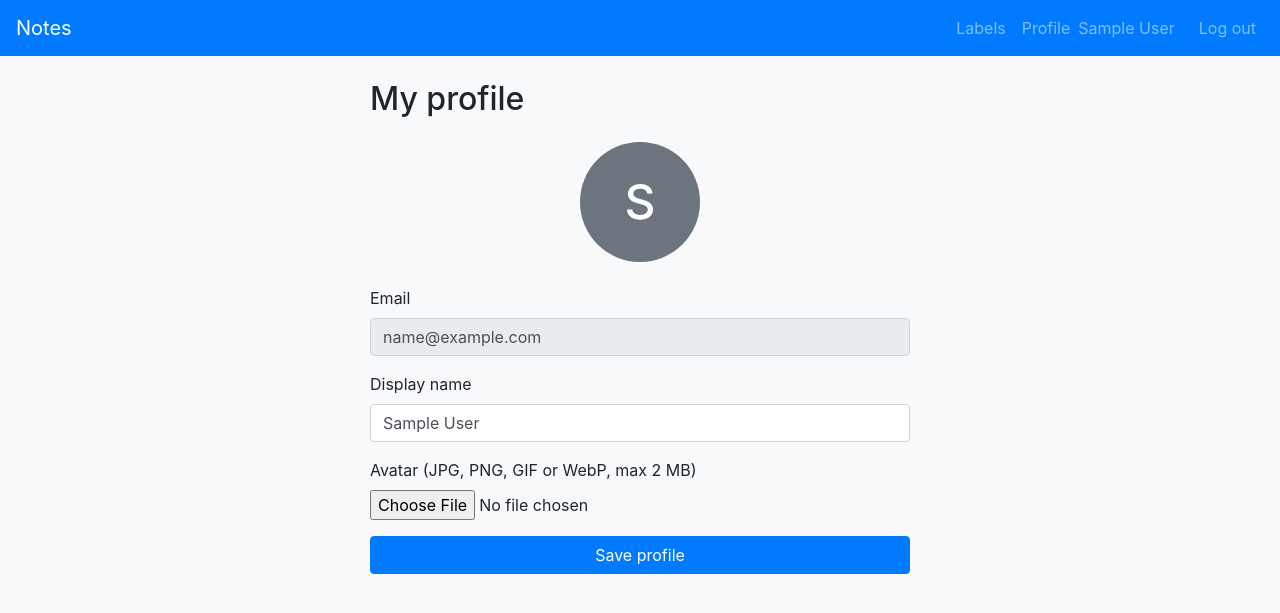
After one commit to Viberone/Web-Application-Final-Project, a PHP site: page /profile.php in a window 1280 px wide. The commit adds this page. Shown: the top 613 px of the page. Run offline with PHP 8.4, Linux system fonts and the light colour scheme; the visitor is signed in with stand-in values (Sample User, id 1).

Commit message:
add profile page

```diff
--- a/www/includes/header.php
+++ b/www/includes/header.php
@@ -26,6 +26,7 @@ if (!isset($page_title)) {
             <ul class="navbar-nav ml-auto">
                 <?php if (is_logged_in()): ?>
                     <li class="nav-item"><a class="nav-link" href="/labels.php">Labels</a></li>
+                    <li class="nav-item"><a class="nav-link" href="/profile.php">Profile</a></li>
                     <li class="nav-item">
                         <span class="navbar-text mr-md-3"><?= e($_SESSION['display_name'] ?? '') ?></span>
                     </li>
--- /dev/null
+++ b/www/profile.php
@@ -0,0 +1,141 @@
+<?php
+require_once __DIR__ . '/includes/auth.php';
+require_once __DIR__ . '/includes/database.php';
+
+require_login();
+
+$user_id = $_SESSION['user_id'];
+
+$stmt = $pdo->prepare('SELECT email, display_name, avatar FROM users WHERE id = ?');
+$stmt->execute([$user_id]);
+$user = $stmt->fetch();
+
+$errors = [];
+$display_name = $user['display_name'];
+
+if ($_SERVER['REQUEST_METHOD'] === 'POST') {
+    $display_name = trim($_POST['display_name'] ?? '');
+    $remove_avatar = isset($_POST['remove_avatar']);
+    $new_file = null;
+
+    // 1. Validate the display name
+    if ($display_name === '' || mb_strlen($display_name) > 100) {
+        $errors['display_name'] = 'Display name is required (max 100 characters).';
+    }
+
+    // 2. Validate the avatar, if one was chosen
+    if (isset($_FILES['avatar']) && $_FILES['avatar']['error'] !== UPLOAD_ERR_NO_FILE) {
+        $f = $_FILES['avatar'];
+
+        if ($f['error'] === UPLOAD_ERR_INI_SIZE || $f['error'] === UPLOAD_ERR_FORM_SIZE) {
+            $errors['avatar'] = 'The image is too large (max 2 MB).';
+        } elseif ($f['error'] !== UPLOAD_ERR_OK) {
+            $errors['avatar'] = 'Upload failed. Please try again.';
+        } elseif ($f['size'] > 2 * 1024 * 1024) {
+            $errors['avatar'] = 'The image is too large (max 2 MB).';
+        } else {
+            // Check the real content, never the file name or the browser's claimed type
+            $mime = (new finfo(FILEINFO_MIME_TYPE))->file($f['tmp_name']);
+            $allowed = ['image/jpeg', 'image/png', 'image/gif', 'image/webp'];
+            if (!in_array($mime, $allowed, true) || @getimagesize($f['tmp_name']) === false) {
+                $errors['avatar'] = 'Please choose a JPG, PNG, GIF or WebP image.';
+            } else {
+                $new_file = $f;
+            }
+        }
+    }
+
+    // 3. Save
+    if (!$errors) {
+        $avatar = $user['avatar'];
+
+        if ($new_file) {
+            $dir = __DIR__ . '/uploads/avatars/';
+            if (!is_dir($dir)) {
+                mkdir($dir, 0755, true);
+            }
+            $stored_name = bin2hex(random_bytes(16));
+            if (move_uploaded_file($new_file['tmp_name'], $dir . $stored_name)) {
+                $avatar = $stored_name;
+            } else {
+                $errors['avatar'] = 'Could not store the image. Please try again.';
+            }
+        } elseif ($remove_avatar) {
+            $avatar = null;
+        }
+    }
+
+    if (!$errors) {
+        $stmt = $pdo->prepare('UPDATE users SET display_name = ?, avatar = ? WHERE id = ?');
+        $stmt->execute([$display_name, $avatar, $user_id]);
+
+        // Delete the old avatar file if it was replaced or removed
+        if ($user['avatar'] && $user['avatar'] !== $avatar) {
+            $old = __DIR__ . '/uploads/avatars/' . basename($user['avatar']);
+            if (is_file($old)) {
+                unlink($old);
+            }
+        }
+
+        $_SESSION['display_name'] = $display_name; // the navbar reads this
+        header('Location: /profile.php?saved=1');
+        exit;
+    }
+}
+
+$page_title = 'Profile';
+require __DIR__ . '/includes/header.php';
+?>
+
+<div class="row justify-content-center">
+    <div class="col-12 col-md-8 col-lg-6">
+        <h2 class="mb-4">My profile</h2>
+
+        <?php if (isset($_GET['saved'])): ?>
+            <div class="alert alert-success" role="status">Profile saved.</div>
+        <?php endif; ?>
+
+        <div class="text-center mb-4">
+            <?php if ($user['avatar']): ?>
+                <img src="/api/avatar.php?id=<?= (int) $user_id ?>&amp;v=<?= e($user['avatar']) ?>"
+                    alt="Your avatar" class="avatar">
+            <?php else: ?>
+                <div class="avatar avatar-default" role="img" aria-label="Default avatar">
+                    <?= e(mb_strtoupper(mb_substr($user['display_name'], 0, 1))) ?>
+                </div>
+            <?php endif; ?>
+        </div>
+
+        <form method="post" action="/profile.php" enctype="multipart/form-data" novalidate>
+            <div class="form-group">
+                <label for="email">Email</label>
+                <input type="email" class="form-control" id="email" value="<?= e($user['email']) ?>" readonly>
+            </div>
+
+            <div class="form-group">
+                <label for="display_name">Display name</label>
+                <input type="text" class="form-control <?= isset($errors['display_name']) ? 'is-invalid' : '' ?>"
+                    id="display_name" name="display_name" maxlength="100" value="<?= e($display_name) ?>" required>
+                <div class="invalid-feedback"><?= e($errors['display_name'] ?? '') ?></div>
+            </div>
+
+            <div class="form-group">
+                <label for="avatar">Avatar (JPG, PNG, GIF or WebP, max 2 MB)</label>
+                <input type="file" class="form-control-file <?= isset($errors['avatar']) ? 'is-invalid' : '' ?>"
+                    id="avatar" name="avatar" accept="image/jpeg,image/png,image/gif,image/webp">
+                <div class="invalid-feedback"><?= e($errors['avatar'] ?? '') ?></div>
+            </div>
+
+            <?php if ($user['avatar']): ?>
+                <div class="custom-control custom-checkbox mb-3">
+                    <input type="checkbox" class="custom-control-input" id="remove_avatar" name="remove_avatar">
+                    <label class="custom-control-label" for="remove_avatar">Remove my avatar</label>
+                </div>
+            <?php endif; ?>
+
+            <button type="submit" class="btn btn-primary btn-block">Save profile</button>
+        </form>
+    </div>
+</div>
+
+<?php require __DIR__ . '/includes/footer.php'; ?>
--- a/www/style.css
+++ b/www/style.css
@@ -58,3 +58,21 @@ body {
 	max-width: 100%;
 	max-height: 240px;
 }
+
+/* ---------- Avatar ---------- */
+.avatar {
+	width: 120px;
+	height: 120px;
+	border-radius: 50%;
+	object-fit: cover; /* crop to fill the circle without stretching */
+}
+
+.avatar-default {
+	display: inline-flex;
+	align-items: center;
+	justify-content: center;
+	background-color: #6c757d;
+	color: #fff;
+	font-size: 3rem;
+	font-weight: 500;
+}
```
Also changed, not shown: www/api/avatar.php (added, +34 -0 lines).
